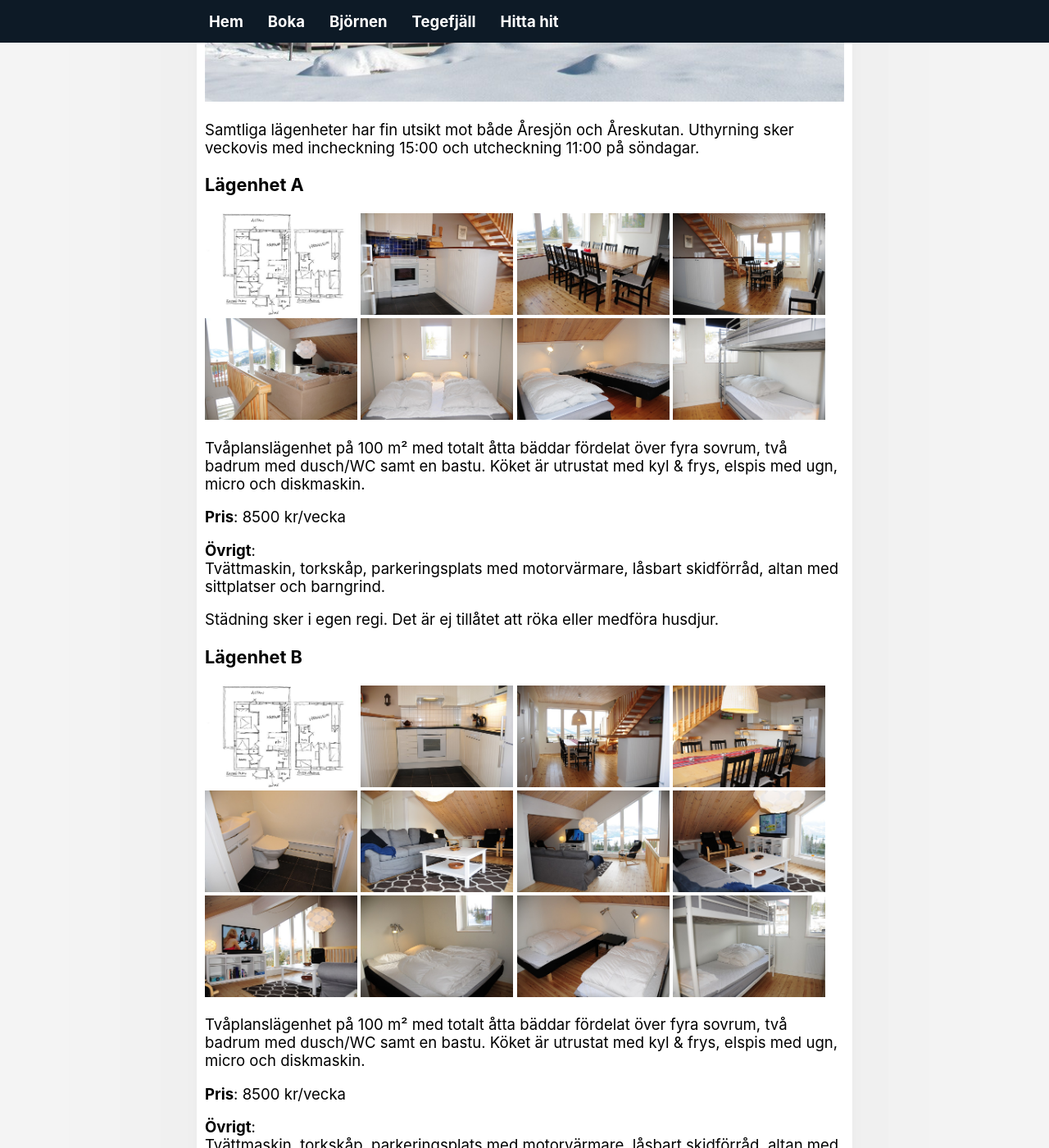
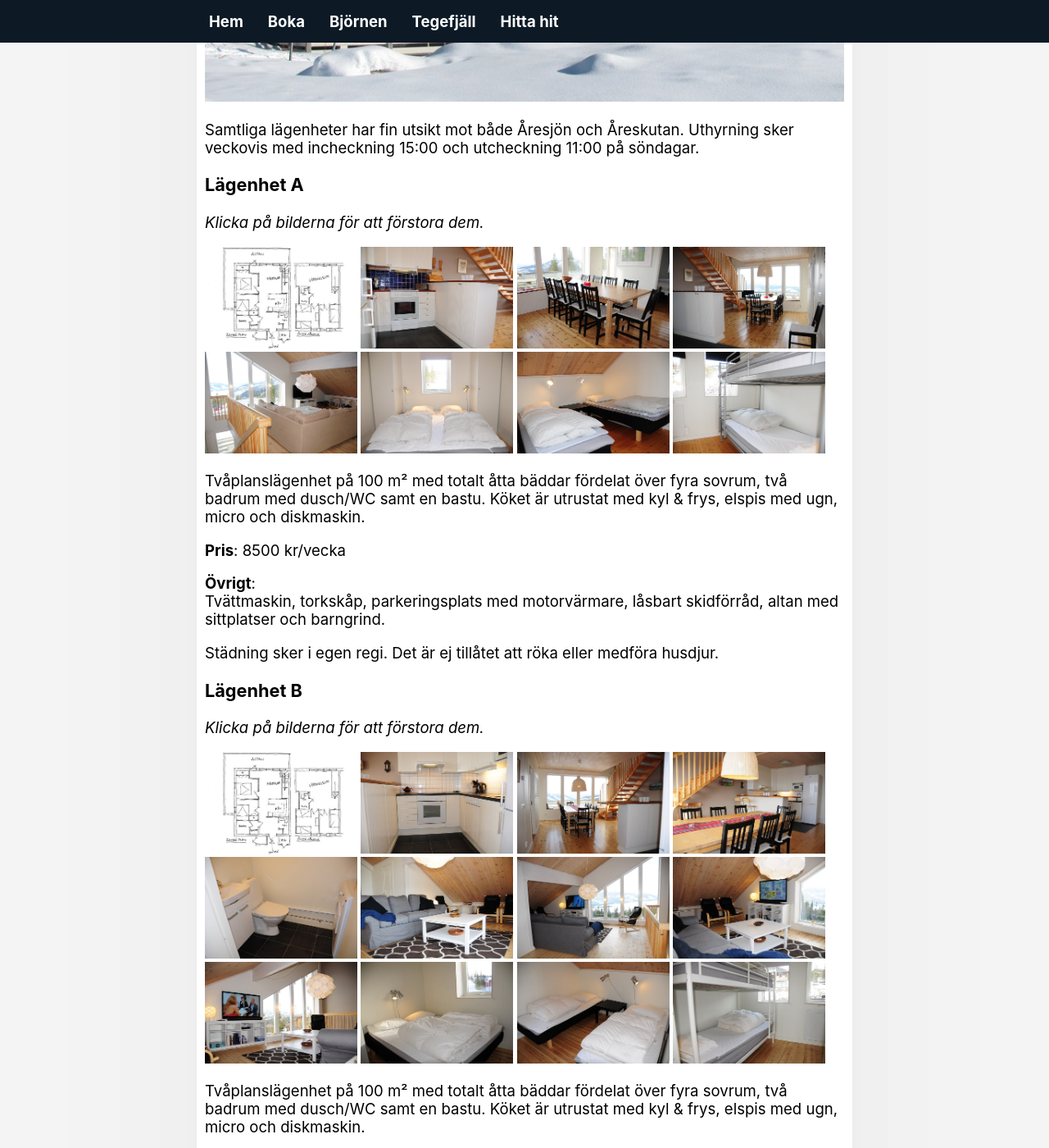
Before and after one commit to atumab/atum.se, a Jekyll site: the page built from _pages/03_bjornen.md, in a window 1280 px wide and 1400 px high, scrolled down 928 px. Shown: the whole window at 82% size. Built offline with Jekyll 4.4.1, drawn with Linux system fonts in a browser that asks for light colours; some of the changed text lies outside the part shown.

Commit message:
Changed text

```diff
--- a/_pages/03_bjornen.md
+++ b/_pages/03_bjornen.md
@@ -13,6 +13,7 @@ Samtliga lägenheter har fin utsikt mot både Åresjön och Åreskutan. Uthyrnin
 sker veckovis med incheckning 15:00 och utcheckning 11:00 på söndagar.
 
 ### Lägenhet A
+*Klicka på bilderna för att förstora dem.*
 {% include 10A.html %}
 
 Tvåplanslägenhet på 100 m² med totalt åtta bäddar fördelat över fyra sovrum,
@@ -28,6 +29,7 @@ altan med sittplatser och barngrind.
 Städning sker i egen regi. Det är ej tillåtet att röka eller medföra husdjur.
 
 ### Lägenhet B
+*Klicka på bilderna för att förstora dem.*
 {% include 10B.html %}
 
 Tvåplanslägenhet på 100 m² med totalt åtta bäddar fördelat över fyra sovrum,
@@ -43,6 +45,7 @@ altan med sittplatser och barngrind.
 Städning sker i egen regi. Det är ej tillåtet att röka eller medföra husdjur.
 
 ### Lägenhet C
+*Klicka på bilderna för att förstora dem.*
 {% include 10C.html %}
 
 Enplanslägenhet på 58 m² med totalt sex bäddar fördelat över tre sovrum, ett
@@ -58,6 +61,7 @@ altan med sittplatser och barngrind.
 Städning sker i egen regi. Det är ej tillåtet att röka eller medföra husdjur.
 
 ### Lägenhet D
+*Klicka på bilderna för att förstora dem.*
 {% include 10D.html %}
 
 Enplanslägenhet på 58 m² med totalt sex bäddar fördelat över tre sovrum, ett
```
